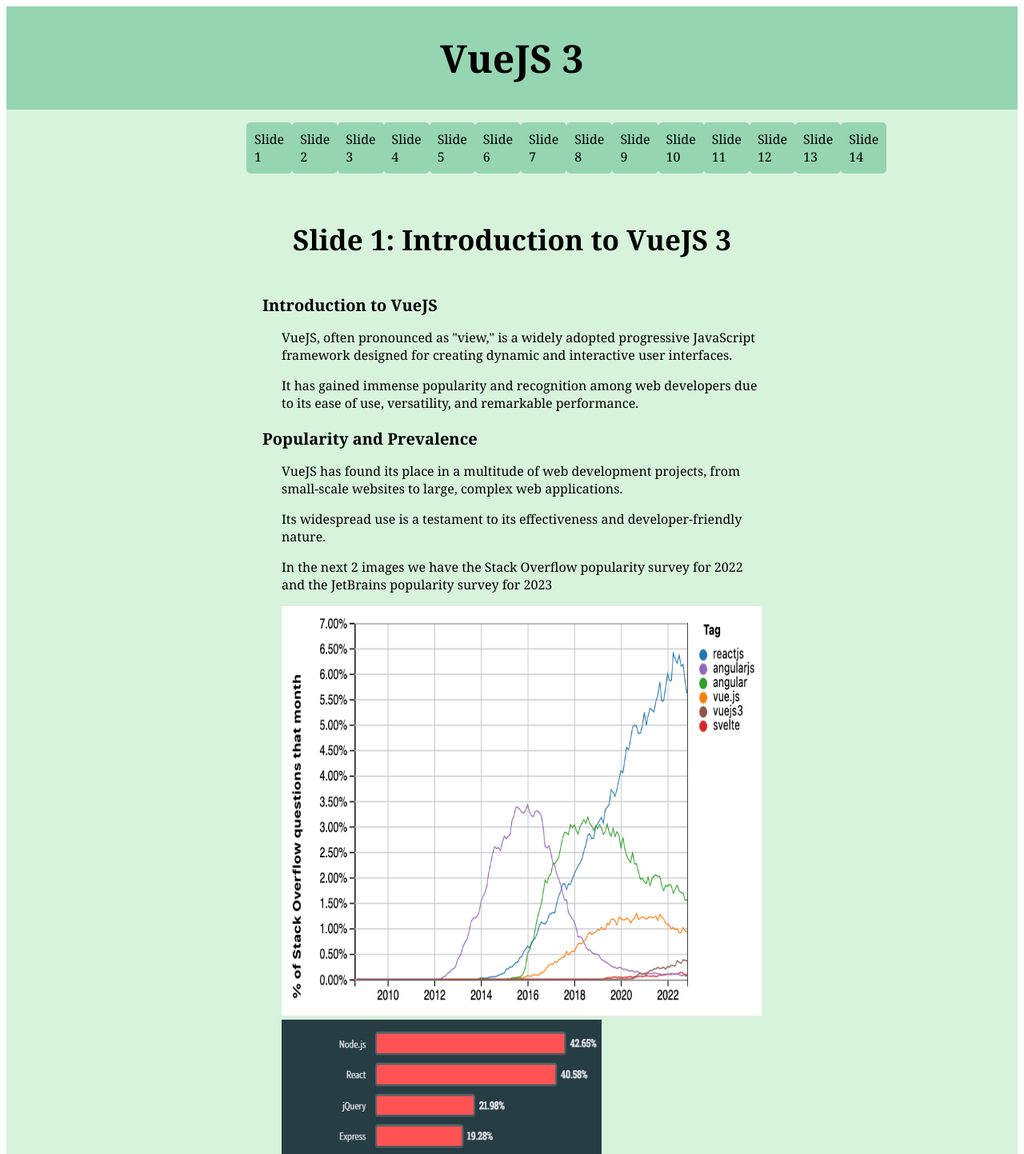
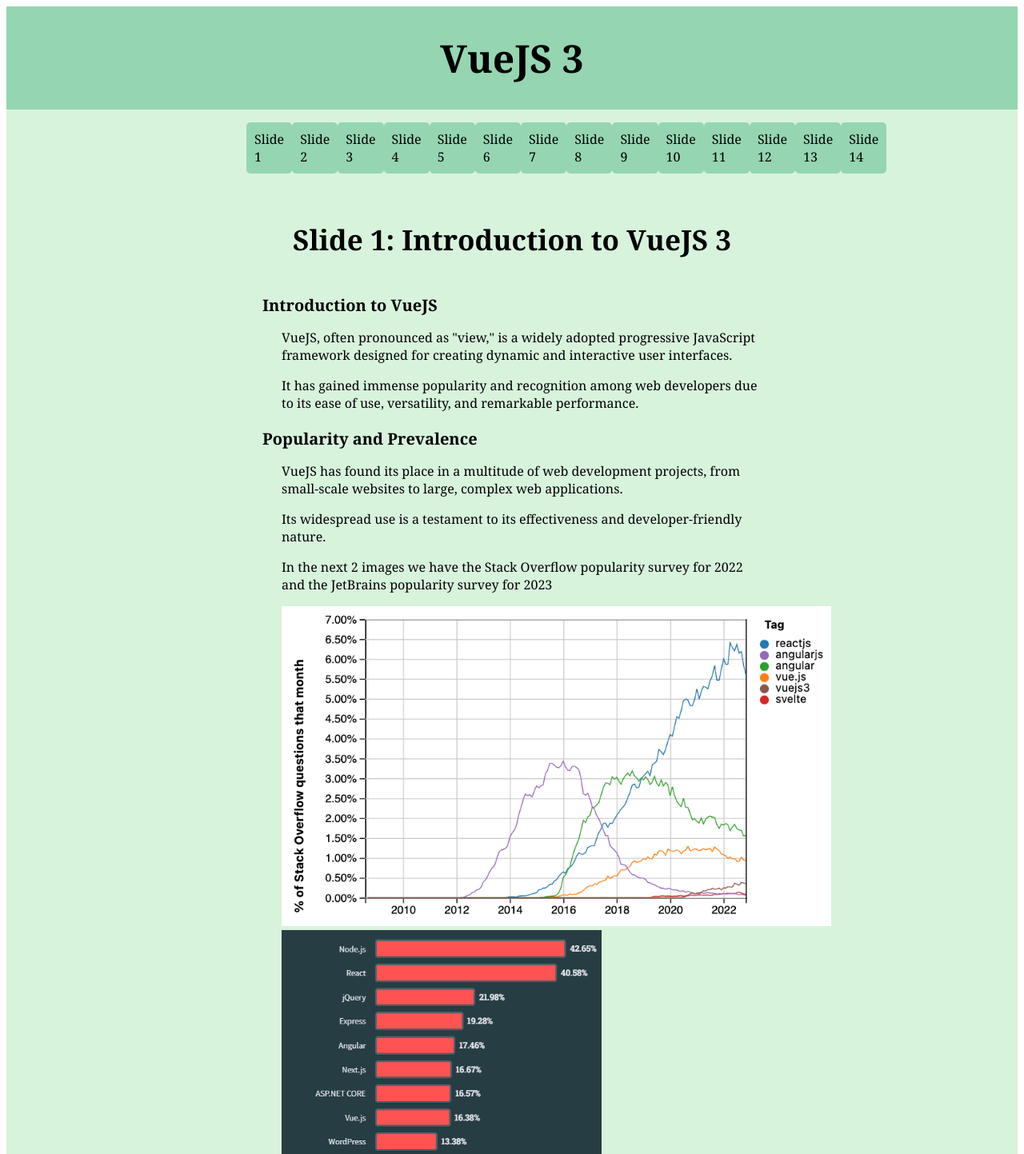
Before and after one commit to adrianjiga/vue-presentation-app, a Vue app: page / in a window 1280 px wide. Shown: the top 1443 px of the page at 80% size. Built offline with nearby package versions, Linux system fonts and the light colour scheme.

Commit message:
resize the images on slide1

```diff
--- a/src/components/Slide1.vue
+++ b/src/components/Slide1.vue
@@ -53,8 +53,8 @@
 	@import "../common.css";
 
 	img {
-		width: 600px;
-		height: 511.75px;
+		width: auto;
+		height: 400px;
 	}
 
 	img.jetbrains-popularity {
```
